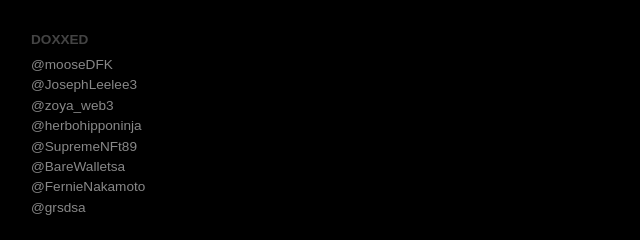
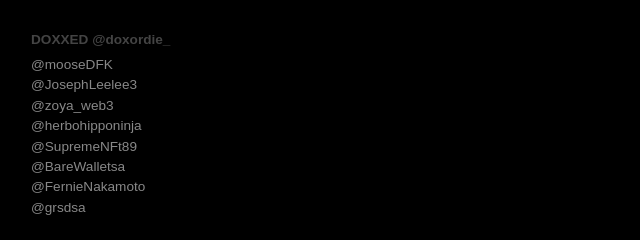
Before and after one commit to Alleyhustler/dox-or-die, a plain HTML site: page index.html in a window 1280 px wide. Shown: the top 240 px of the page, 1-641 px from the left. Drawn offline with Linux system fonts and the light colour scheme; a web font is replaced by a local one.

Commit message:
Update index.html

```diff
--- a/index.html
+++ b/index.html
@@ -131,7 +131,7 @@
 <body>
 
   <div class="table-container">
-    <h2>DOXXED</h2>
+    <h2>DOXXED @doxordie_</h2>
     <ul class="handle-list" id="handleList">
       <li>@mooseDFK</li>
       <li>@JosephLeelee3</li>
```
